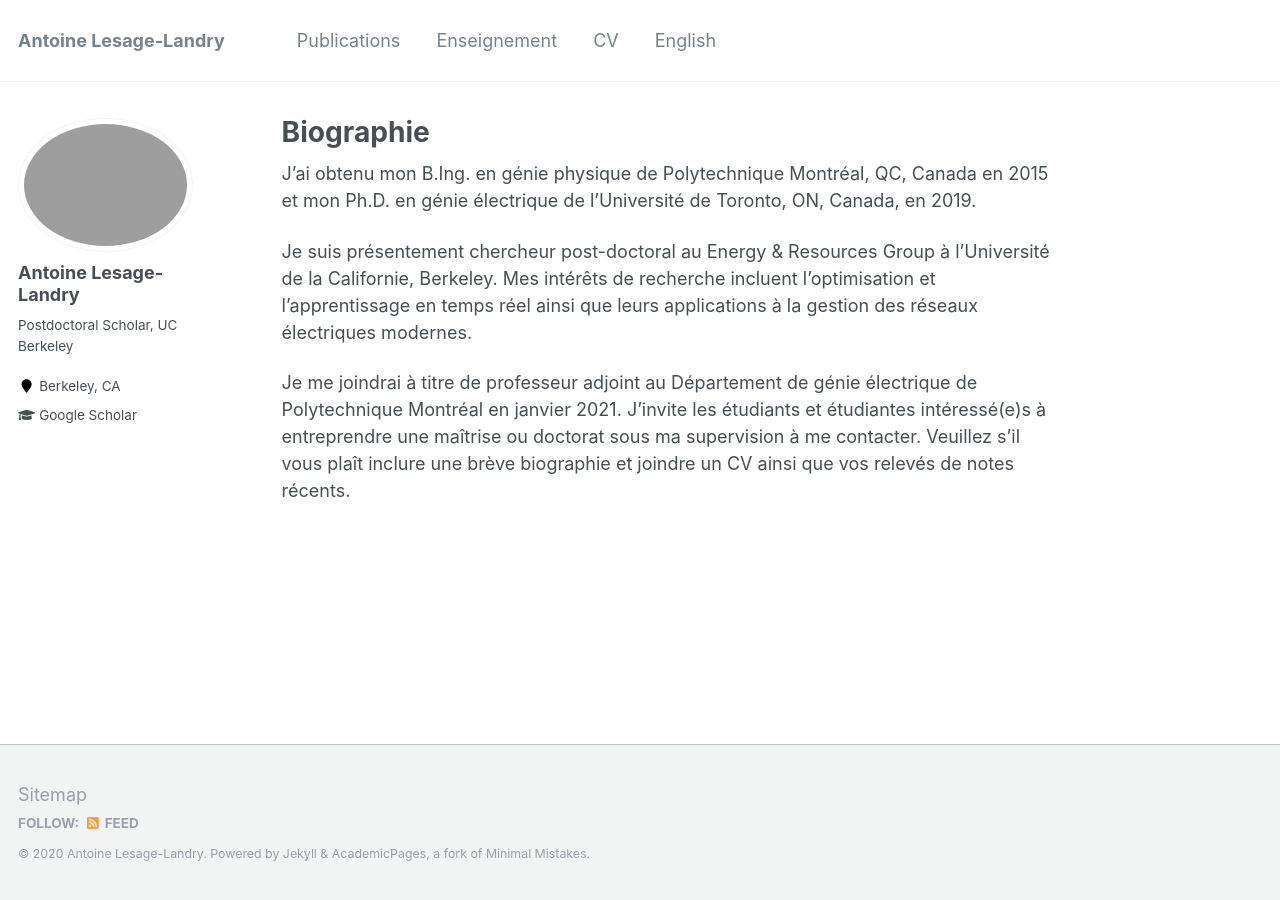
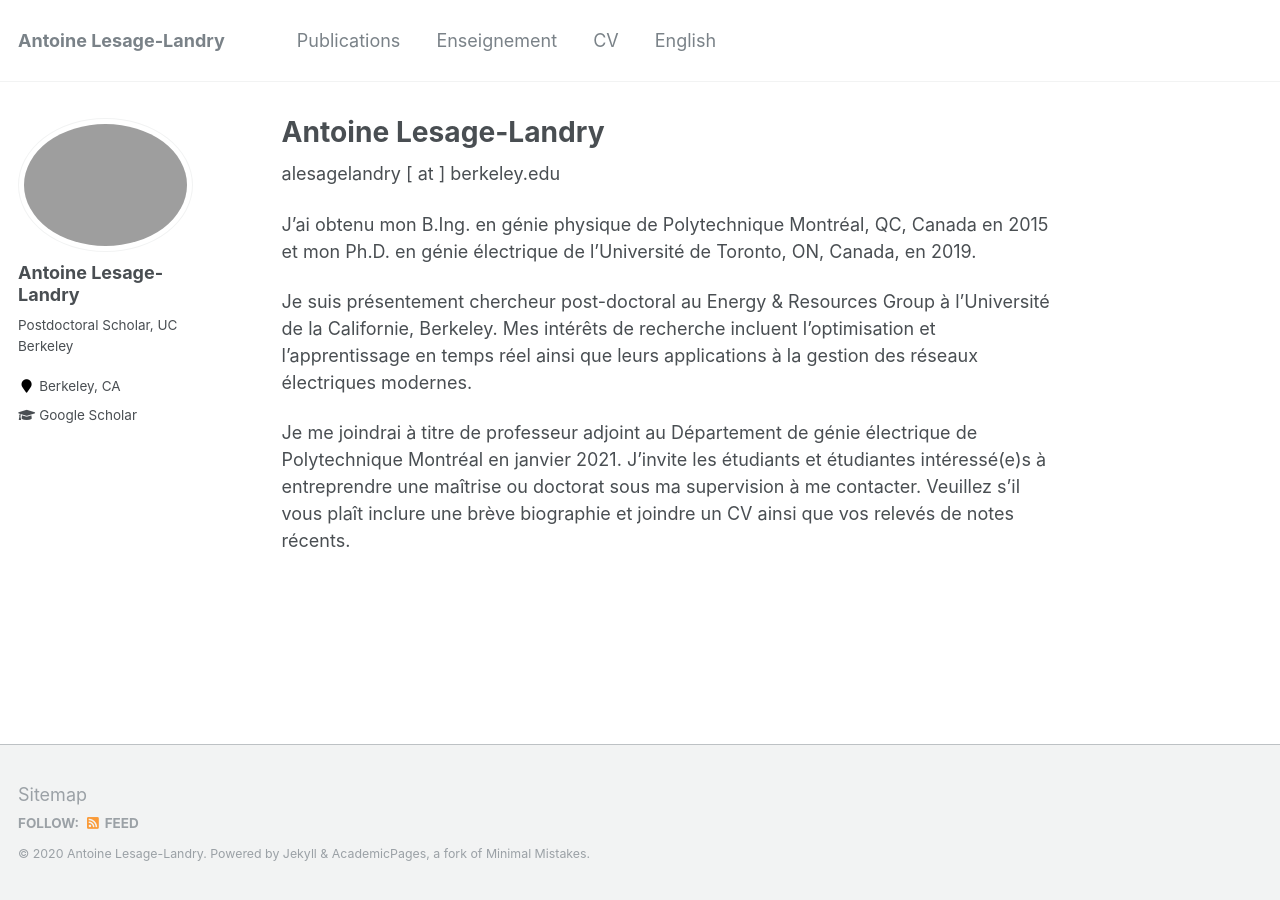
Before and after one commit to alesagelandry/fr, a Jekyll site: the page built from _pages/about.md, in a window 1280 px wide. Built offline with Jekyll 4.4.1, drawn with Linux system fonts in a browser that asks for light colours.

Commit message:
Update about.md

```diff
--- a/_pages/about.md
+++ b/_pages/about.md
@@ -1,12 +1,14 @@
 ---
 permalink: /
-title: "Biographie"
+title: "Antoine Lesage-Landry"
 excerpt: ""
 author_profile: true
 redirect_from:
   - /about/
   - /about.html
 ---
+alesagelandry [ at ] berkeley.edu
+
 
 J'ai obtenu mon B.Ing. en génie physique de Polytechnique Montréal, QC, Canada en 2015 et mon Ph.D. en génie électrique de l'Université de Toronto, ON, Canada, en 2019.
 
```
